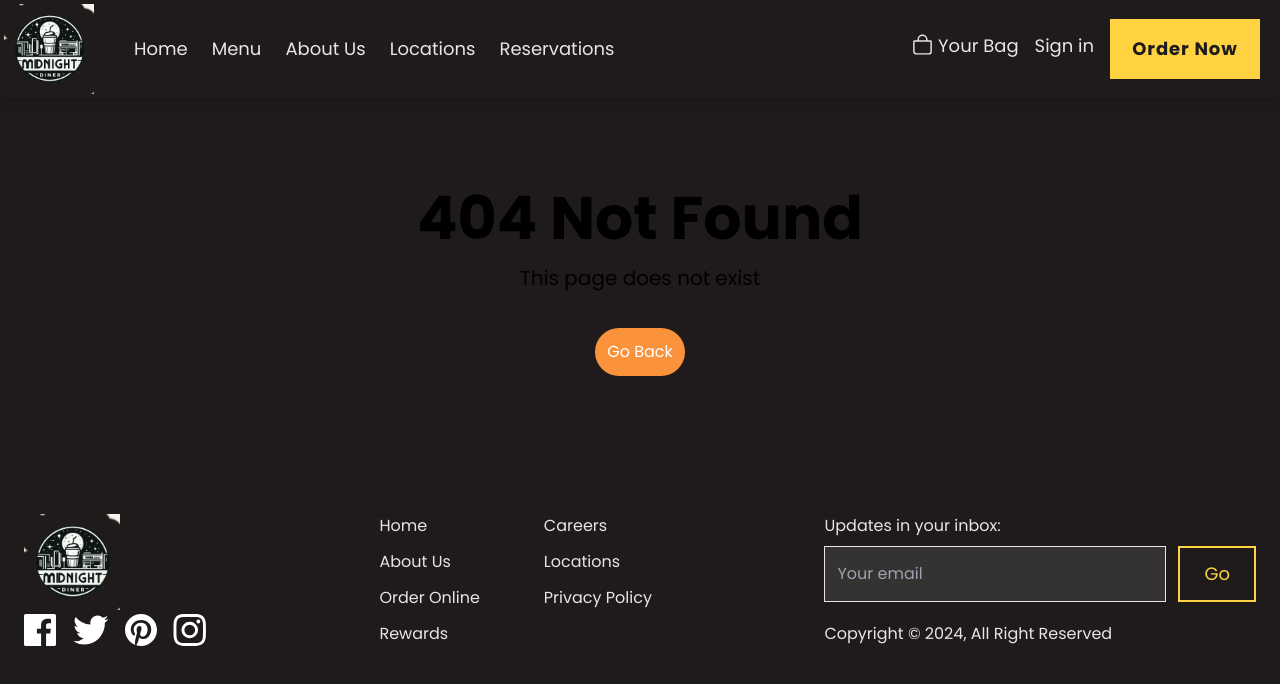
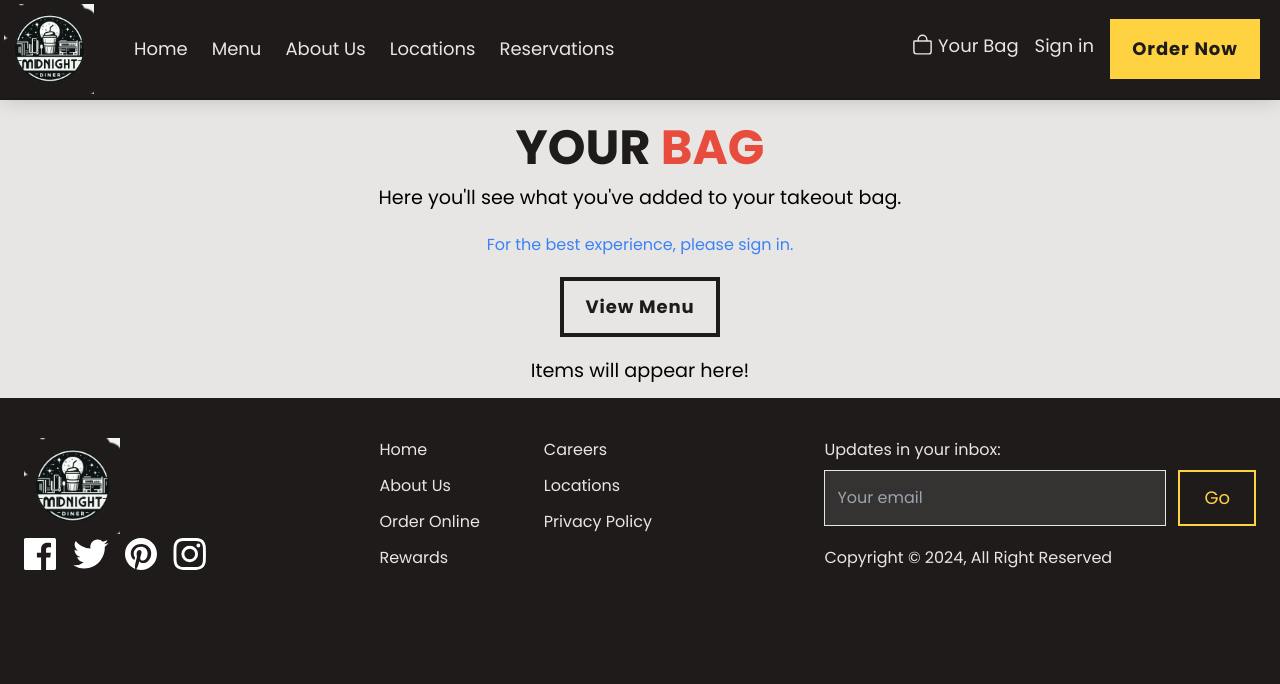
Before and after one commit to MarshallNickolauson/midnight-diner, a React (Vite) app in the folder frontend/: page /myBag in a window 1280 px wide. Shown: the top 684 px of the page. Built offline with nearby package versions, Linux system fonts and the light colour scheme.

Commit message:
basic cart page

```diff
--- a/frontend/src/App.jsx
+++ b/frontend/src/App.jsx
@@ -7,6 +7,7 @@ import RegisterPage from './pages/RegisterPage';
 import MyAccountPage from './pages/MyAccountPage';
 import PrivateRoute from './components/PrivateRoute';
 import MenuPage from './pages/MenuPage';
+import CartPage from './pages/CartPage';
 
 function App() {
 
@@ -18,6 +19,7 @@ function App() {
         <Route path='/login' element={<LoginPage />} />
         <Route path='/register' element={<RegisterPage />} />
         <Route path='/menu' element={<MenuPage />} />
+        <Route path='/myBag' element={<CartPage />} />
         <Route path='' element={<PrivateRoute />}>
           <Route path='/account' element={<MyAccountPage />} />
         </Route>
--- a/frontend/src/components/HeroSection.jsx
+++ b/frontend/src/components/HeroSection.jsx
@@ -12,8 +12,8 @@ const HeroSection = () => {
                 WHERE LATE-NIGHT CRAVINGS MEET IRRESISTIBLE COMFORT FOOD.
             </p>
             <div className='flex flex-row space-x-4 justify-center mt-10 md:mt-20'>
-                <YellowButtonHollow text='View Our Menu' navigateTo='/drinks' width='180' />
-                <YellowButtonFilled text='Order Online' navigateTo='/menu' width='180' />
+                <YellowButtonHollow text='View Our Menu' navigateTo='/menu' width='180' />
+                <YellowButtonFilled text='Order Online' navigateTo='/mybag' width='180' />
             </div>
         </section>
     )
--- a/frontend/src/layouts/MainLayout.jsx
+++ b/frontend/src/layouts/MainLayout.jsx
@@ -7,7 +7,7 @@ const MainLayout = () => {
   return (
     <>
       <Navbar />
-      <div className='mt-[90px]'>
+      <div className='mt-[100px]'>
         <Outlet />
       </div>
       <Footer />
--- /dev/null
+++ b/frontend/src/pages/CartPage.jsx
@@ -0,0 +1,35 @@
+import React from 'react'
+import BlackButtonHollow from '../components/BlackButtonHollow'
+import { useDispatch, useSelector } from 'react-redux';
+import { useNavigate } from 'react-router-dom';
+
+const CartPage = () => {
+    const navigate = useNavigate();
+    const dispatch = useDispatch();
+
+    const { userInfo } = useSelector((state) => state.auth);
+
+    return (
+        <div className='bg-mainWhite py-3'>
+            <div className='text-center'>
+                <h1 className='text-[3rem] text-mainBlack font-bold'>YOUR <span className='text-mainRed'>BAG</span></h1>
+                <h1 className='text-[1.2rem]'>Here you'll see what you've added to your takeout bag.</h1>
+                {!userInfo &&
+                    <h1
+                        onClick={() => navigate('/login')}
+                        className='text-[1rem] mt-5 cursor-pointer inline-block text-blue-500 hover:underline'>
+                        For the best experience, please sign in.
+                    </h1>
+                }
+                <div className='flex justify-center mt-5'>
+                    <BlackButtonHollow title='View Menu' navigateTo='/menu' width='160' />
+                </div>
+                <div className="flex justify-center mt-5">
+                    <h1 className='text-[1.2rem]'>Items will appear here!</h1>
+                </div>
+            </div>
+        </div>
+    )
+}
+
+export default CartPage
```
